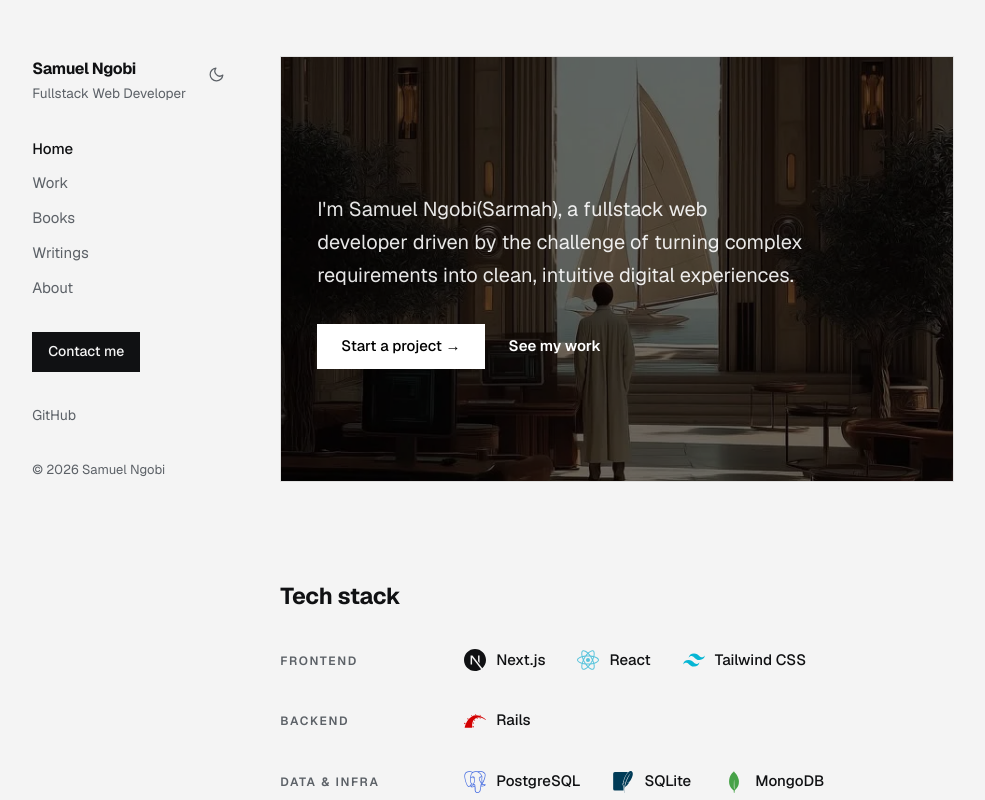
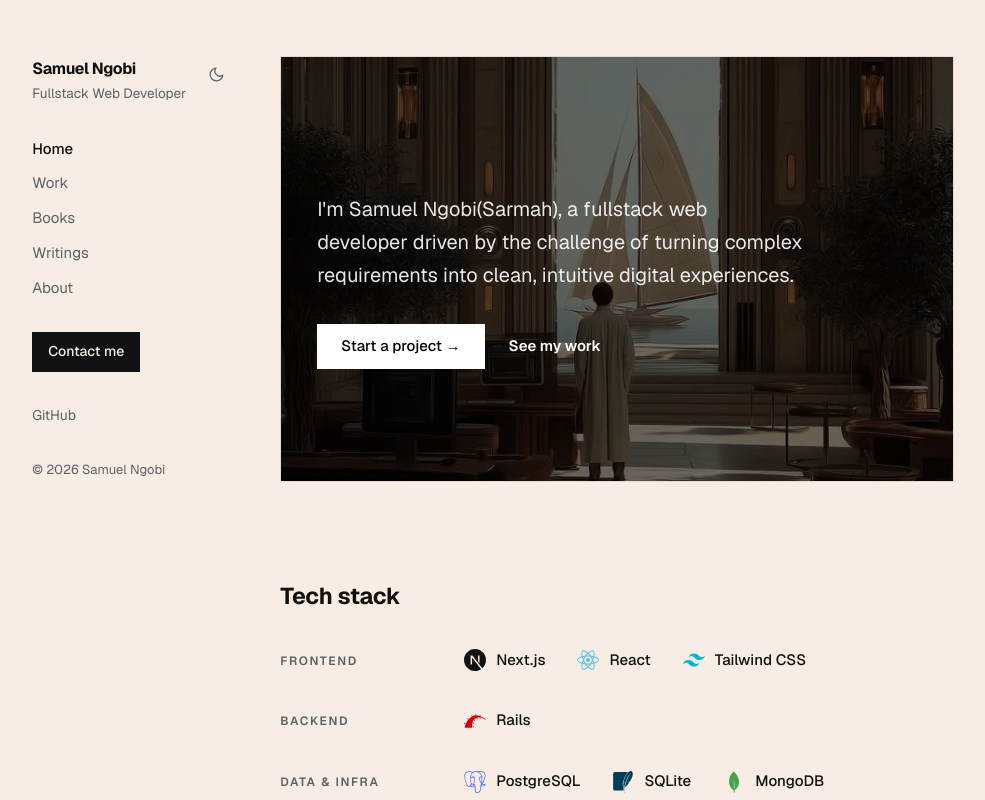
Before and after one commit to samuel-sarmah/samuel, a Next.js app: page / in a window 1280 px wide. Shown: the top 800 px of the page, without its empty margins (147-1132 px from the left). Built offline with nearby package versions, Linux system fonts and the light colour scheme.

Commit message:
Tint the light-mode background with the accent color
Give the accent an actual color (was a duplicate of --fg, effectively
invisible) and use it as a warm background tint in light mode, with
--line/--chrome adjusted to match. Dark mode is untouched.

```diff
--- a/app/globals.css
+++ b/app/globals.css
@@ -5,13 +5,13 @@
    before paint by the inline script in layout.js). */
 :root {
   color-scheme: light;
-  --bg: #f4f4f4;
+  --bg: #f7ede4;
   --fg: #101113;
   --muted: #5c6167;
-  --line: #e0e0e0;
-  --accent: #101113;
+  --line: #e5dad0;
+  --accent: #7c4a2d;
   --card: #ffffff;
-  --chrome: #eaeaea;
+  --chrome: #eee2d6;
   --ok: #16a34a;
 }
 
```
